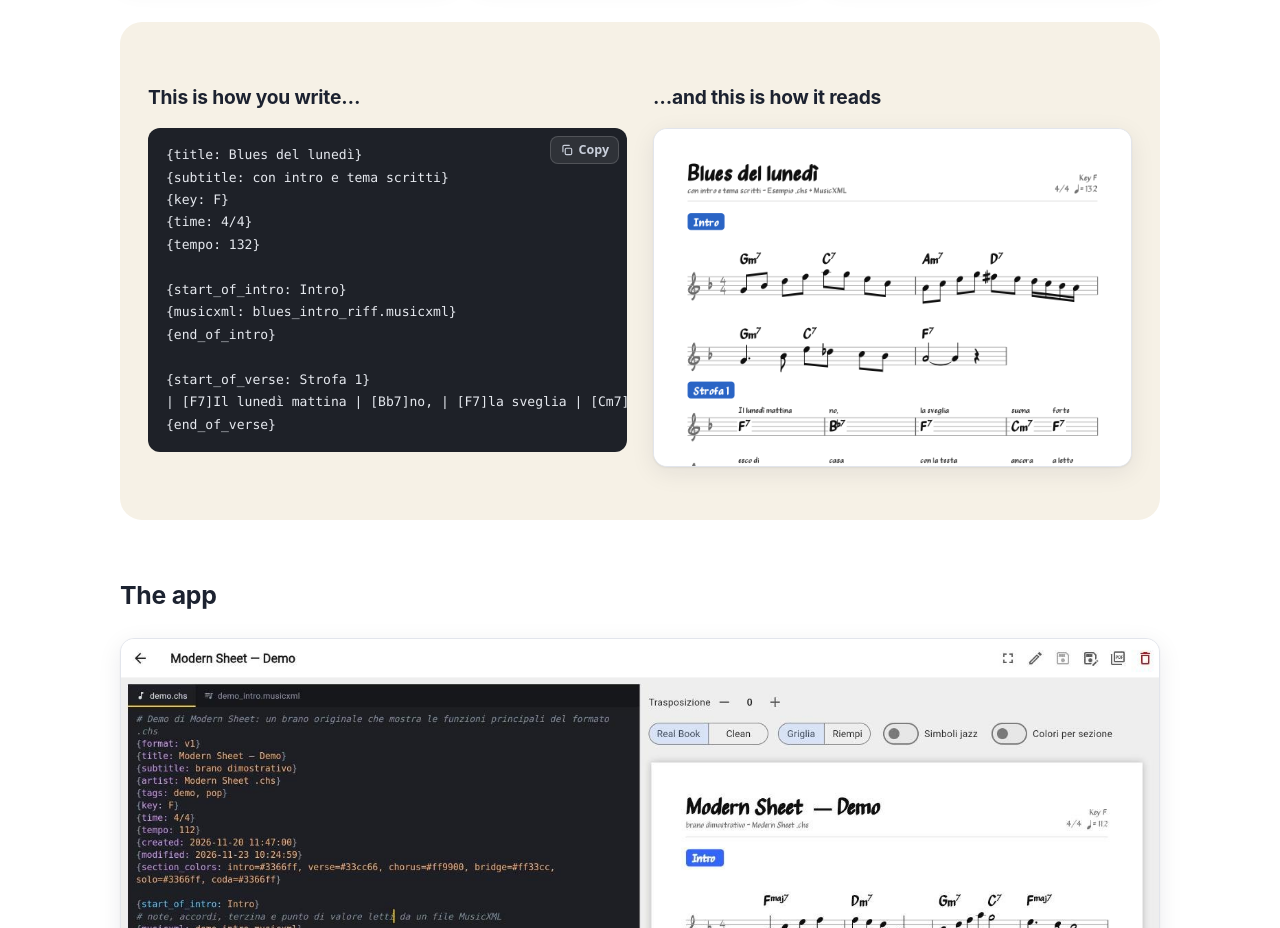
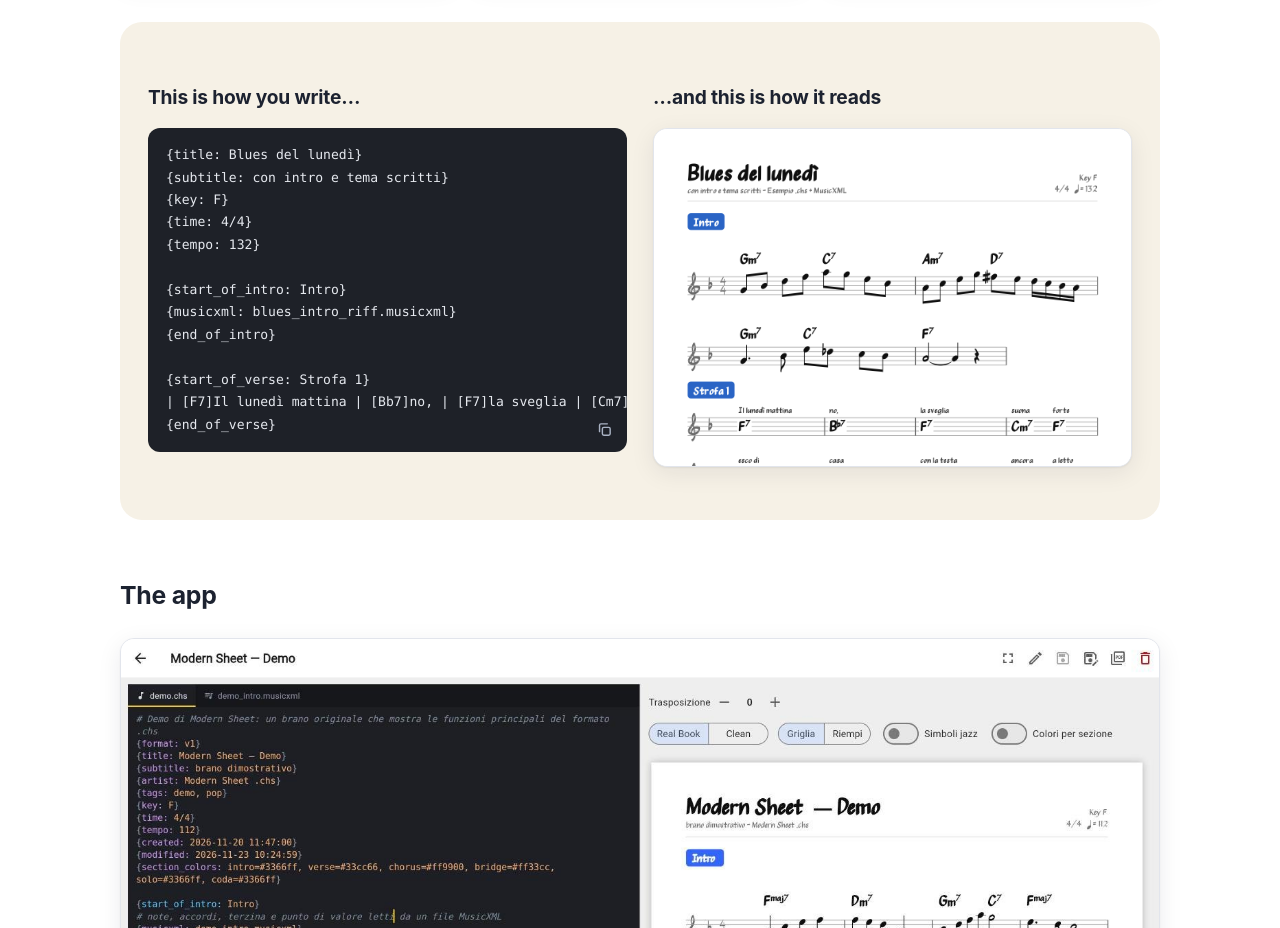
Before and after one commit to supermariolabs/modernsheet, a plain HTML site: page docs/en/index.html in a window 1280 px wide. Shown: the part 1500-2428 px from the top of the page. Drawn offline with Linux system fonts and the light colour scheme.

Commit message:
Sito: icona di copia nei blocchi di codice

```diff
--- a/docs/assets/copy.js
+++ b/docs/assets/copy.js
@@ -1,5 +1,6 @@
-// Code snippets: a "Copy" button in the top-right corner of every <pre> block of the documentation.
-// The button sits on a wrapper, not inside the <pre>, so it stays put when a long line scrolls sideways.
+// Code snippets: a small copy icon in the bottom-right corner, inside every <pre> block of the documentation.
+// The icon sits on a wrapper, not inside the <pre>, so it stays put when a long line scrolls sideways.
+// Icon only: the label ("Copia" / "Copied"…) is its tooltip and its name for screen readers.
 // Copies the snippet's text exactly (no trailing newline); without the Clipboard API (old browsers,
 // pages not on https) it falls back to a hidden textarea and execCommand("copy").
 (function () {
@@ -32,8 +33,9 @@
   }
 
   function show(btn, label, icon) {
-    btn.innerHTML = icon + "<span>" + label + "</span>";
+    btn.innerHTML = icon;
     btn.setAttribute("aria-label", label);
+    btn.title = label;
   }
 
   document.querySelectorAll("main pre").forEach(function (pre) {
--- a/docs/assets/style.css
+++ b/docs/assets/style.css
@@ -83,21 +83,20 @@ code { font: .9em/1.4 ui-monospace, SFMono-Regular, Menlo, Consolas, monospace;
 pre { background: var(--code-bg); color: var(--code-ink); padding: 16px 18px; border-radius: 12px; overflow-x: auto;
       font-size: 14.5px; line-height: 1.55; }
 pre code { background: none; border: 0; padding: 0; color: inherit; }
-/* copy button on code snippets (copy.js): a wrapper holds the <pre> and the button, so the button
-   stays in the corner when a long line scrolls; the <pre> keeps room on the right for it */
+/* copy icon on code snippets (copy.js): bottom-right, inside the dark box. A wrapper holds the <pre> and
+   the icon, so the icon stays in the corner when a long line scrolls; the <pre> keeps a little room for it */
 .code-box { position: relative; min-width: 0; margin: 1em 0; }
-.code-box pre { margin: 0; padding-right: 92px; }
+.code-box pre { margin: 0; padding-right: 44px; }
 .band .code-box { margin: 0; }
-.copy-btn { position: absolute; top: 8px; right: 8px; display: inline-flex; align-items: center; gap: 5px;
-            font: 600 12.5px/1 system-ui, -apple-system, "Segoe UI", sans-serif; color: #c9cfdb;
-            background: rgba(255, 255, 255, .08); border: 1px solid rgba(255, 255, 255, .16); border-radius: 8px;
-            padding: 6px 9px; cursor: pointer; opacity: .75; transition: opacity .15s, background .15s; }
-.copy-btn svg { width: 14px; height: 14px; fill: none; stroke: currentColor; stroke-width: 2; stroke-linecap: round;
+.copy-btn { position: absolute; right: 8px; bottom: 8px; display: grid; place-items: center; width: 30px; height: 30px;
+            padding: 0; color: #aab3c4; background: transparent; border: 0; border-radius: 7px; cursor: pointer;
+            opacity: .85; transition: opacity .15s, background .15s, color .15s; }
+.copy-btn svg { width: 17px; height: 17px; fill: none; stroke: currentColor; stroke-width: 2; stroke-linecap: round;
                 stroke-linejoin: round; }
 .code-box:hover .copy-btn, .copy-btn:focus-visible { opacity: 1; }
-.copy-btn:hover { background: rgba(255, 255, 255, .16); color: #fff; }
-.copy-btn:focus-visible { outline: 2px solid var(--blue); outline-offset: 2px; }
-.copy-btn.copied { color: #a9dc76; border-color: rgba(169, 220, 118, .5); opacity: 1; }
+.copy-btn:hover { background: rgba(255, 255, 255, .1); color: #fff; }
+.copy-btn:focus-visible { outline: 2px solid var(--blue); outline-offset: 1px; }
+.copy-btn.copied { color: #a9dc76; opacity: 1; }
 @media (hover: none) { .copy-btn { opacity: 1; } }   /* touch screens: no hover to reveal it */
 table { border-collapse: collapse; width: 100%; margin: 1.2em 0; font-size: 15.5px; display: block; overflow-x: auto; }
 th, td { border-bottom: 1px solid var(--line); padding: 9px 10px; text-align: left; vertical-align: top; }
```
Also changed, not shown: 1 other file.
